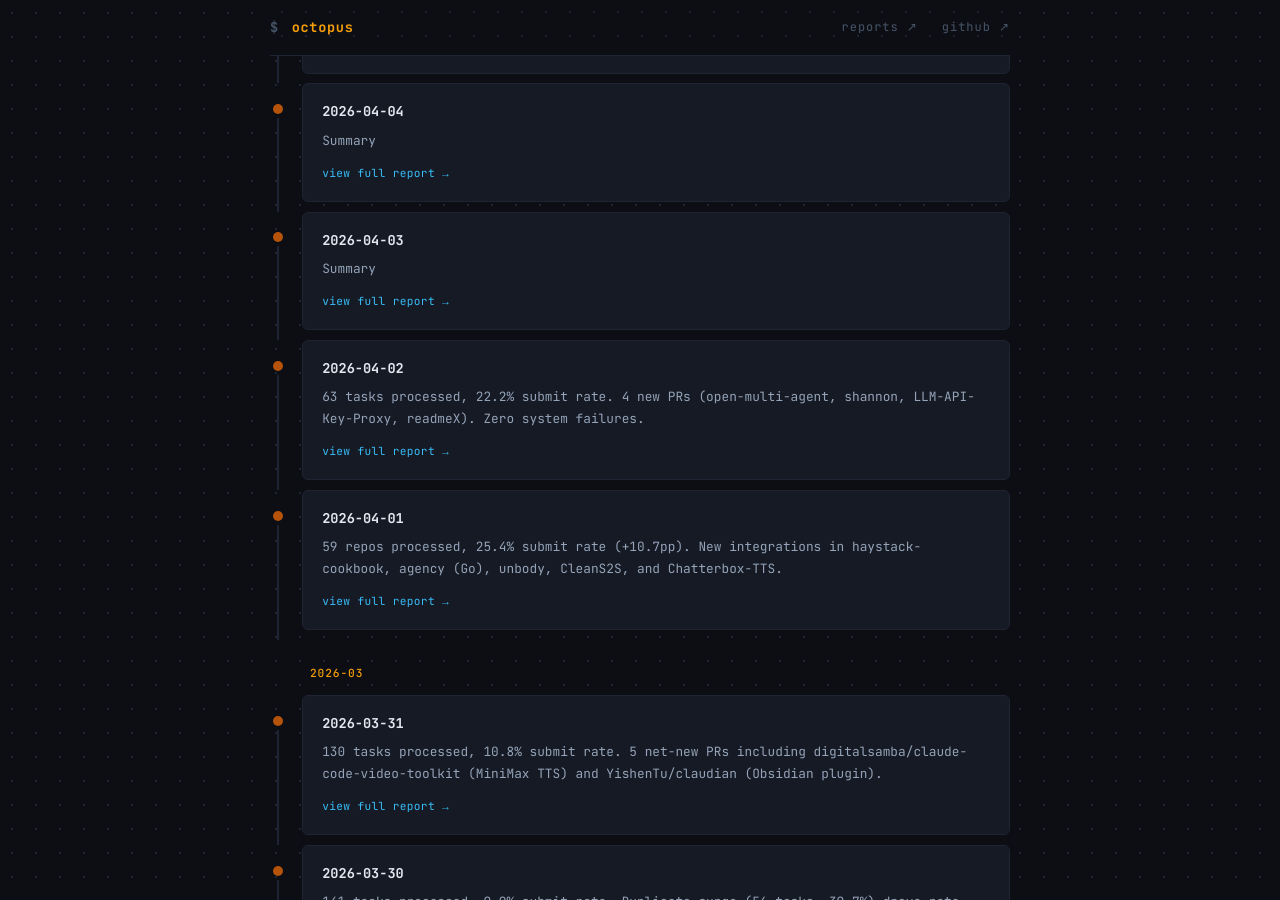
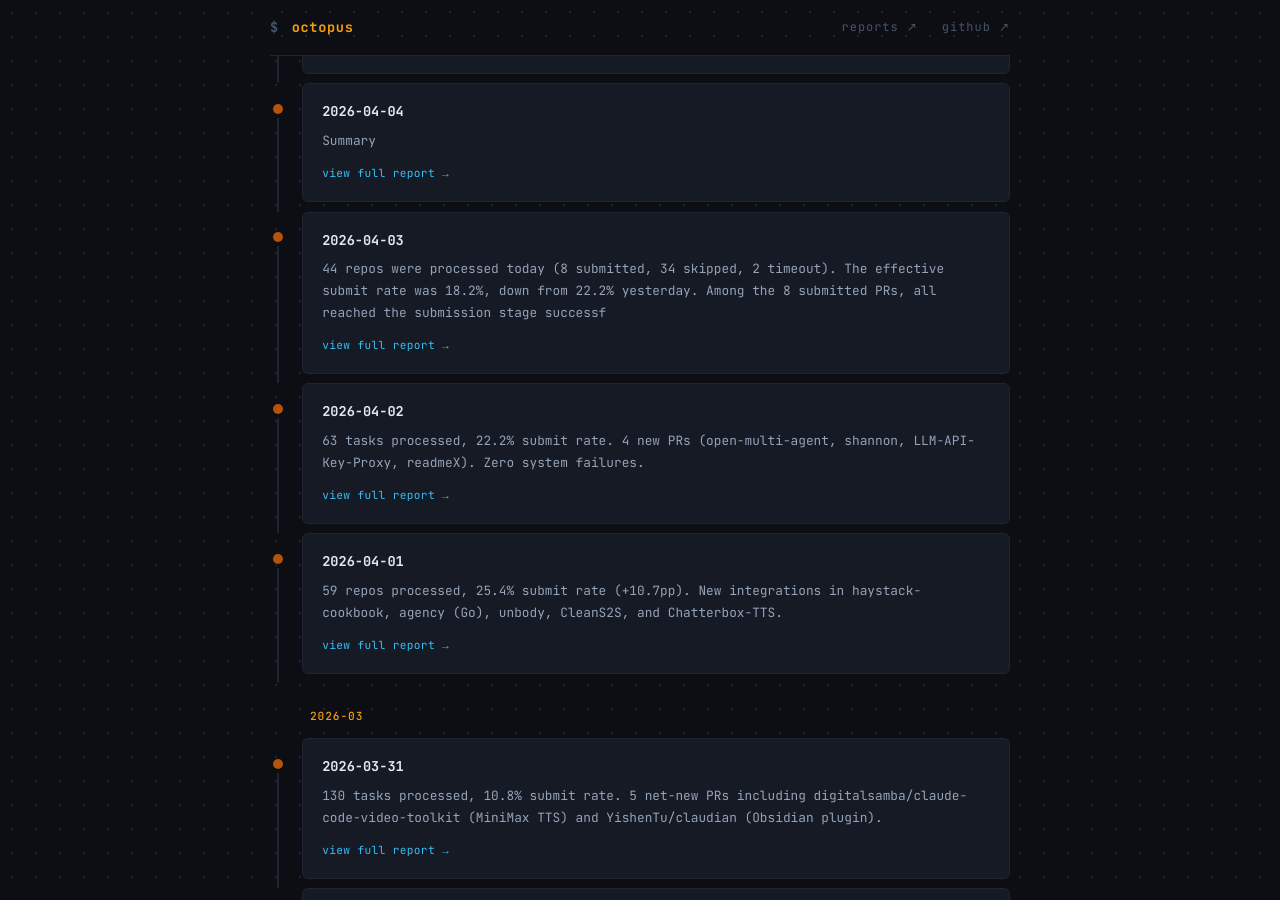
Before and after one commit to octo-patch/daily-reports, a Jekyll site: the page built from index.md, in a window 1280 px wide and 900 px high, scrolled down 407 px. Built offline with Jekyll 4.4.1, drawn with Linux system fonts in a browser that asks for light colours.

Commit message:
daily report: 2026-04-03

```diff
--- a/2026-04/2026-04-03.md
+++ b/2026-04/2026-04-03.md
@@ -1,7 +1,7 @@
 ---
 layout: report
 title: "Octopus Daily Report — 2026-04-03"
-summary: "Summary"
+summary: "44 repos were processed today (8 submitted, 34 skipped, 2 timeout). The effective submit rate was 18.2%, down from 22.2% yesterday. Among the 8 submitted PRs, all reached the submission stage successf"
 ---
 
 ## Summary
```
